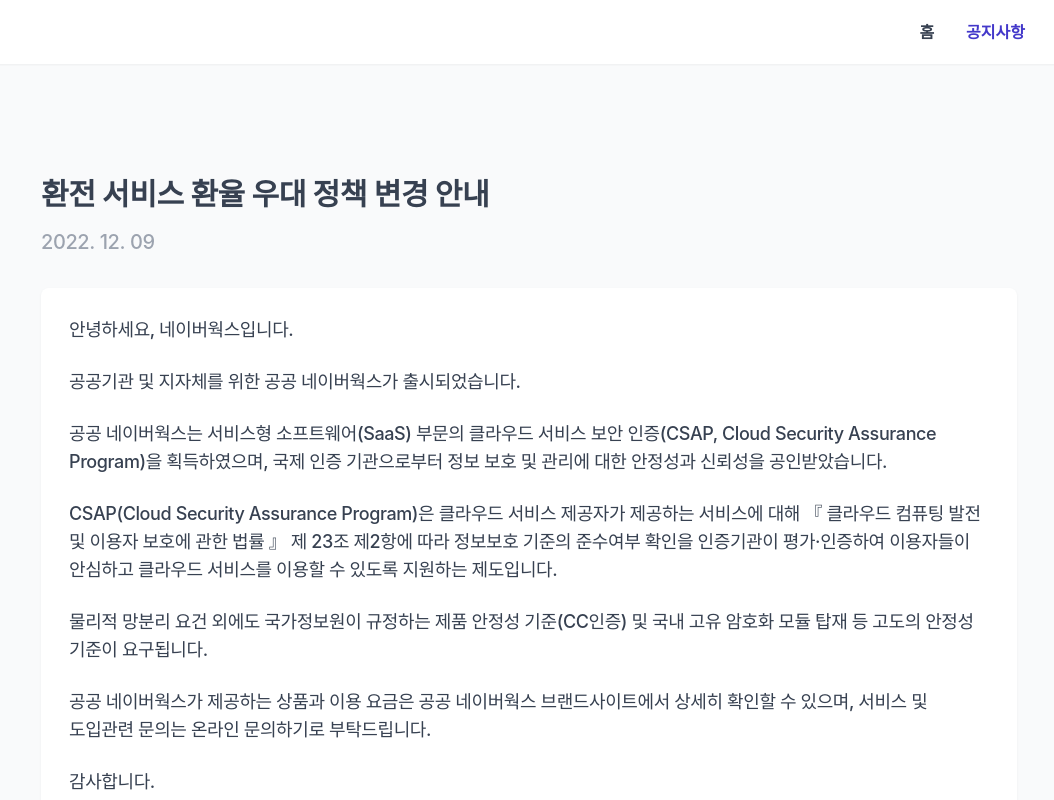
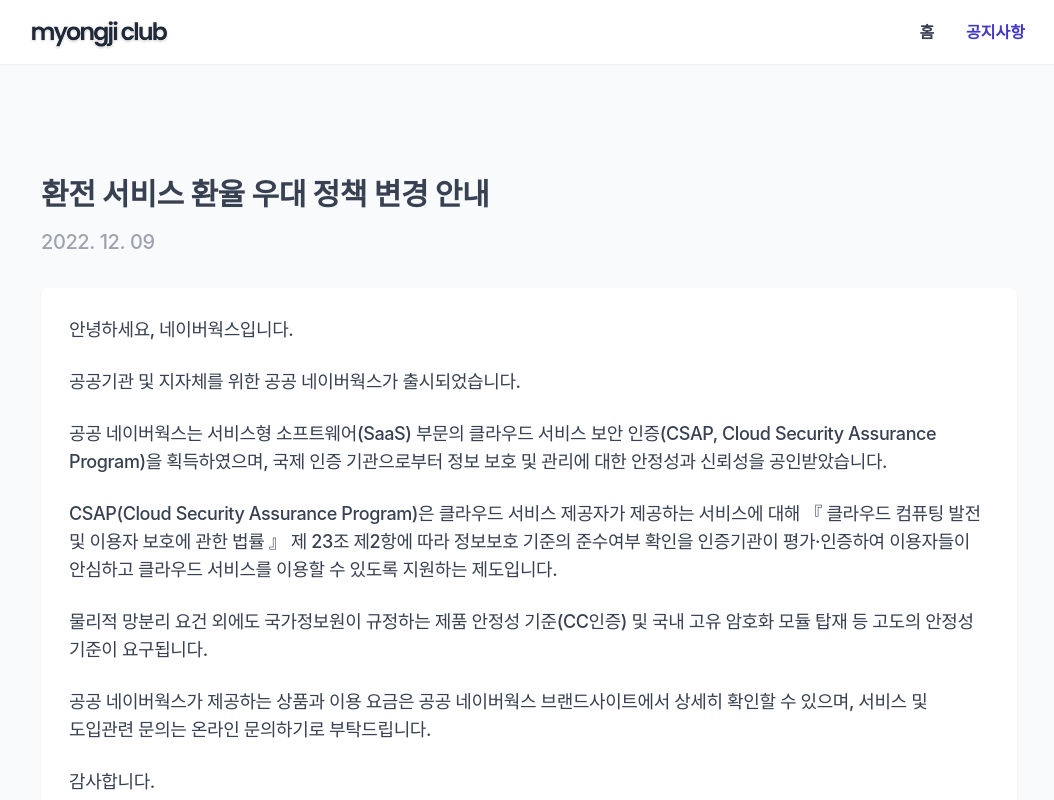
Before and after one commit to k-kbk/Myongji-Club-FE, a Next.js app: page /notice/1 in a window 1280 px wide. Shown: the top 800 px of the page, without its empty margins (111-1165 px from the left). Built offline with nearby package versions, Linux system fonts and the light colour scheme; a web font is replaced by a local one.

Commit message:
design: 이미지 사이즈 수정

```diff
--- a/src/components/common/Header.tsx
+++ b/src/components/common/Header.tsx
@@ -13,8 +13,8 @@ export default function Header() {
         <Link href="/" className="px-3">
           <Image
             src="/logo.svg"
-            width={1}
-            height={1}
+            width={140}
+            height={40}
             alt="myongji-club"
             priority
           />
--- a/src/components/home/Banner.tsx
+++ b/src/components/home/Banner.tsx
@@ -5,8 +5,8 @@ export default function Banner() {
     <div className="flex h-56 w-full flex-col items-center justify-center rounded-lg bg-indigo-100 px-8 text-center shadow-sm md:h-48 md:flex-row md:px-0 md:text-left">
       <Image
         src="hi.svg"
-        width={1}
-        height={1}
+        width={180}
+        height={180}
         alt="banner"
         priority
         className="mb-2 h-24 md:mx-0 md:h-30"
```
